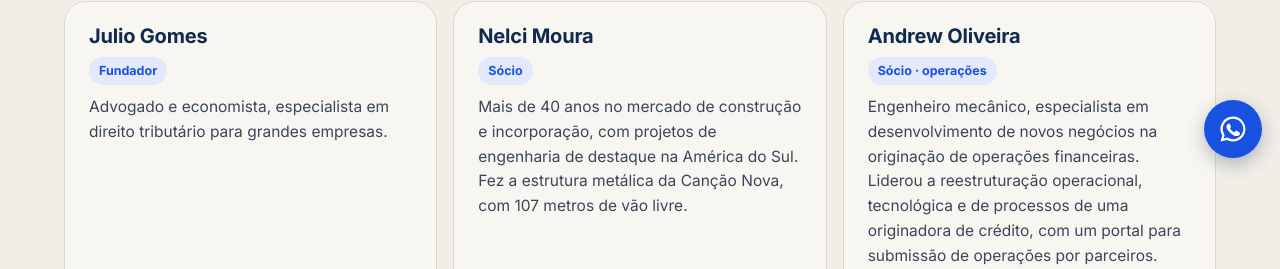
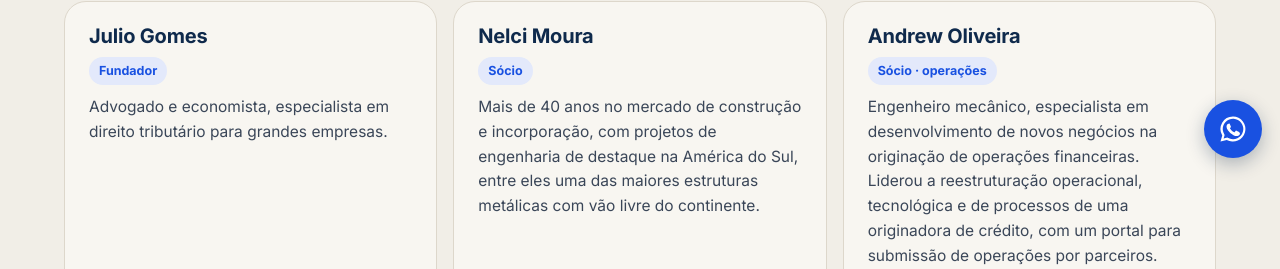
Before and after one commit to adedabliu/shield-site, a plain HTML site: page sobre/index.html in a window 1280 px wide. Shown: the part 624-893 px from the top of the page. Drawn offline with Linux system fonts and the light colour scheme.

Commit message:
Sobre: volta o texto anterior do perfil do Nelci (#6)
Claude-Session: https://claude.ai/code/session_013idJY6Cq1u9SEzCfjBsRJa

Co-authored-by: Claude <noreply@anthropic.com>

```diff
--- a/sobre/index.html
+++ b/sobre/index.html
@@ -49,7 +49,7 @@
   <h2 style="margin-top:14px">Sócios que conhecem imóvel, empresa e crédito por dentro</h2>
   <div class="cards">
    <div class="card"><h3>Julio Gomes</h3><span class="tag" style="align-self:flex-start">Fundador</span><p>Advogado e economista, especialista em direito tributário para grandes empresas.</p></div>
-   <div class="card"><h3>Nelci Moura</h3><span class="tag" style="align-self:flex-start">Sócio</span><p>Mais de 40 anos no mercado de construção e incorporação, com projetos de engenharia de destaque na América do Sul. Fez a estrutura metálica da Canção Nova, com 107 metros de vão livre.</p></div>
+   <div class="card"><h3>Nelci Moura</h3><span class="tag" style="align-self:flex-start">Sócio</span><p>Mais de 40 anos no mercado de construção e incorporação, com projetos de engenharia de destaque na América do Sul, entre eles uma das maiores estruturas metálicas com vão livre do continente.</p></div>
    <div class="card"><h3>Andrew Oliveira</h3><span class="tag" style="align-self:flex-start">Sócio · operações</span><p>Engenheiro mecânico, especialista em desenvolvimento de novos negócios na originação de operações financeiras. Liderou a reestruturação operacional, tecnológica e de processos de uma originadora de crédito, com um portal para submissão de operações por parceiros. Tem experiência em crédito com garantia de imóvel e em análise de risco.</p></div>
   </div>
  </div></div>
```
